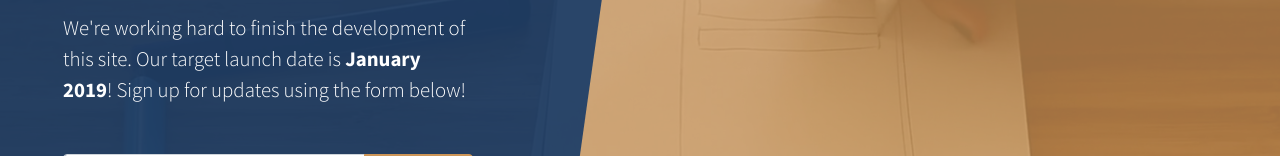
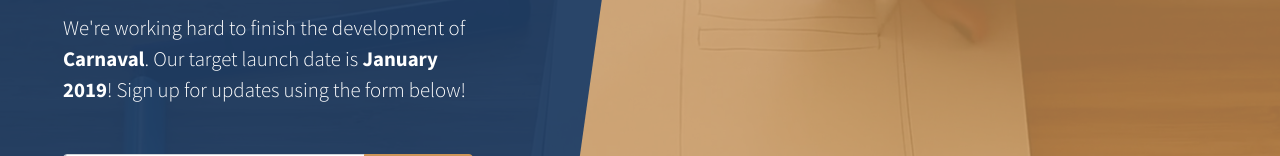
Before and after one commit to asn-carnaval/home, a website: page index.html in a window 1280 px wide. Shown: the part 329-485 px from the top of the page. Drawn offline with Linux system fonts and the light colour scheme.

Commit message:
Update index.html

```diff
--- a/index.html
+++ b/index.html
@@ -34,7 +34,7 @@
           <div class="col-12 my-auto">
             <div class="masthead-content text-white py-5 py-md-0">
               <h1 class="mb-3">Coming Soon!</h1>
-              <p class="mb-5">We're working hard to finish the development of this site. Our target launch date is
+              <p class="mb-5">We're working hard to finish the development of <strong>Carnaval</strong>. Our target launch date is
                 <strong>January 2019</strong>! Sign up for updates using the form below!</p>
               <div class="input-group input-group-newsletter">
                 <input type="email" class="form-control" placeholder="Enter email..." aria-label="Enter email..." aria-describedby="basic-addon">
```
